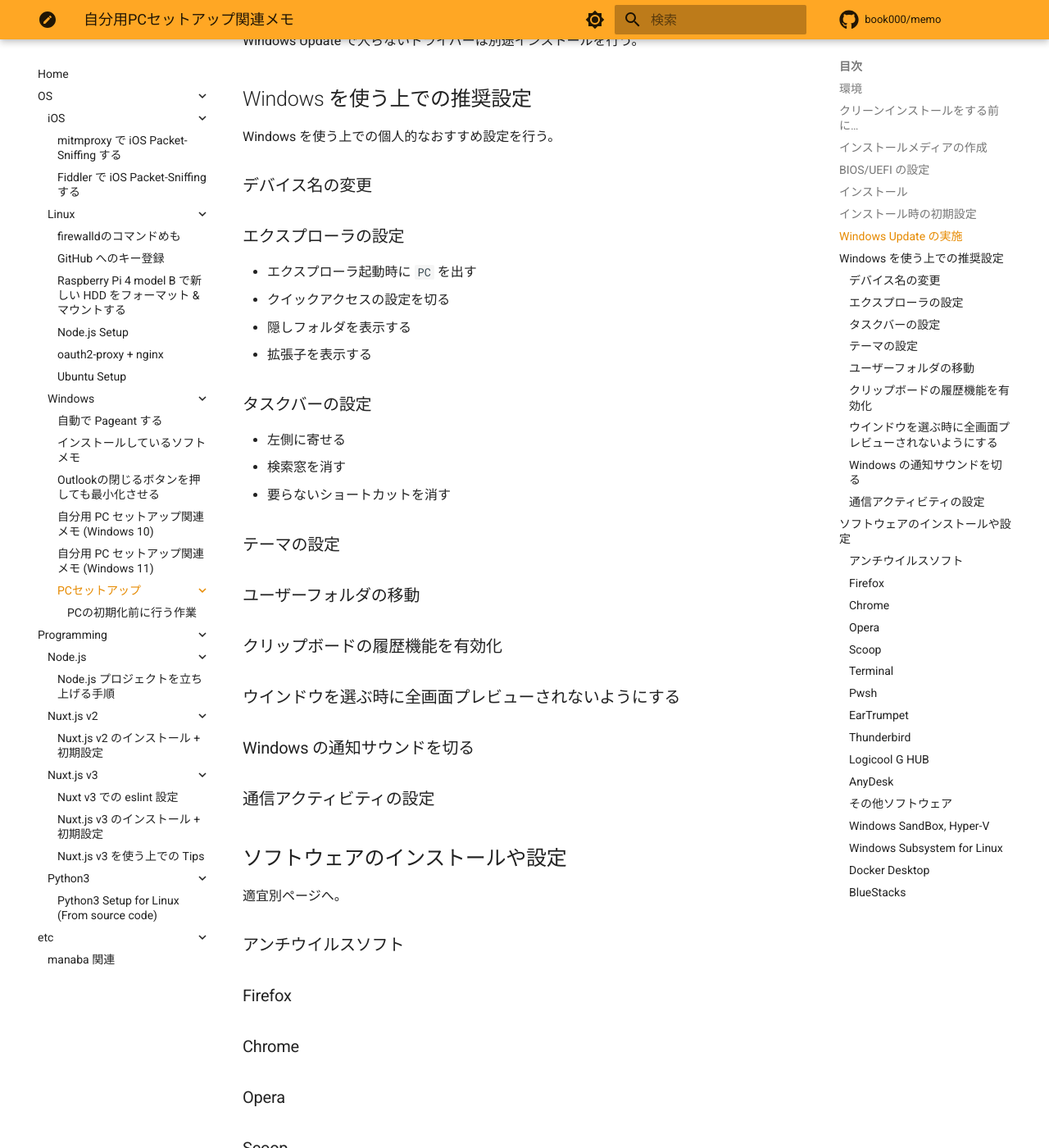
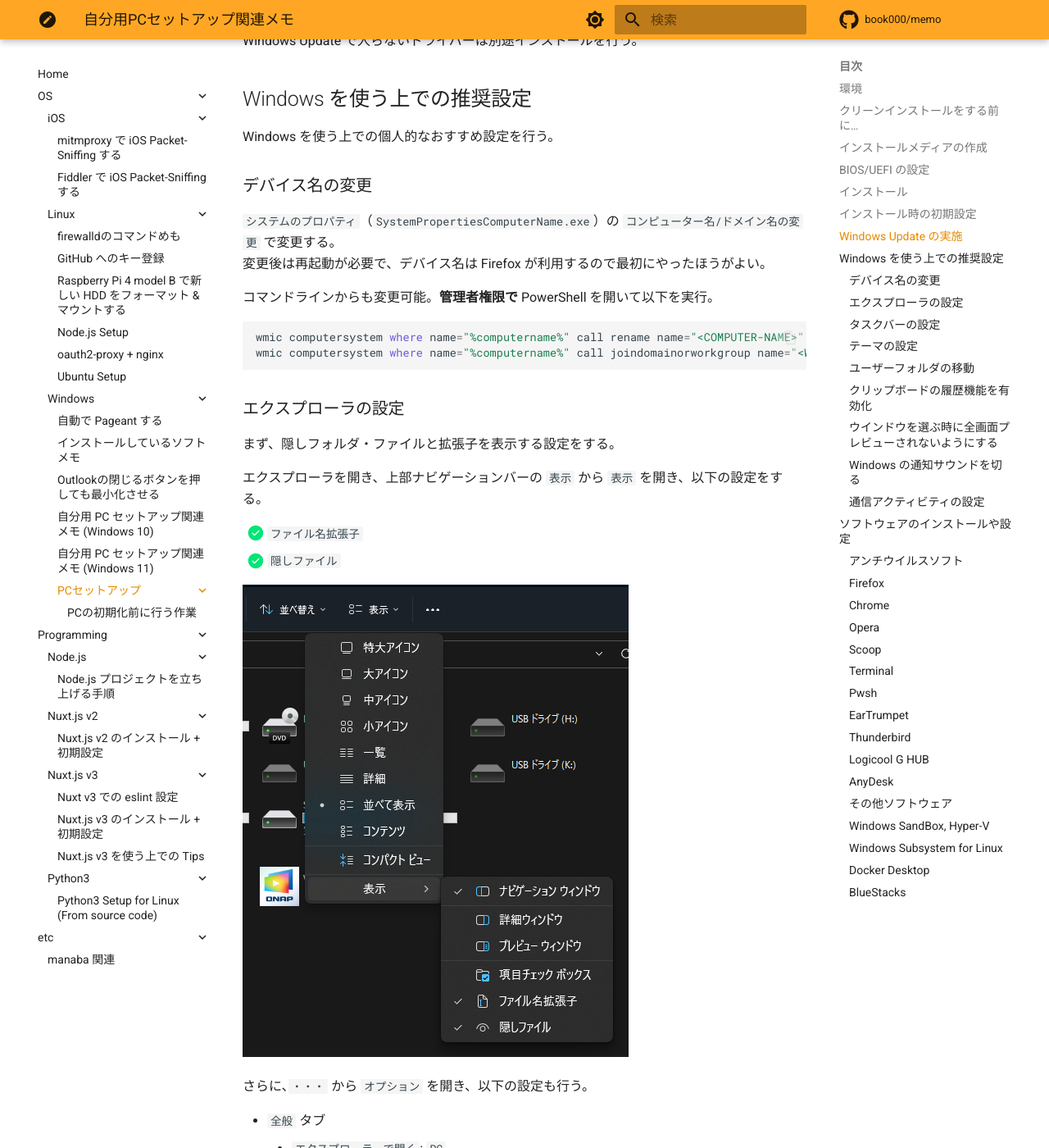
Before and after one commit to book000/memo, an MkDocs documentation site: the page built from docs/os/windows/setup/index.md, in a window 1280 px wide and 1400 px high, scrolled down 2674 px. Shown: the whole window at 82% size. Built offline with MkDocs 1.6.1 and Material for MkDocs 9.7.7, drawn with Linux system fonts in a browser that asks for light colours; comment, search, counter and statistics services are not loaded; some of the changed text lies outside the part shown.

Commit message:
feat: とりあえず途中

````diff
--- a/docs/os/windows/setup/index.md
+++ b/docs/os/windows/setup/index.md
@@ -86,12 +86,37 @@
 
 ### デバイス名の変更
 
+`システムのプロパティ`（`SystemPropertiesComputerName.exe`）の `コンピューター名/ドメイン名の変更` で変更する。
+変更後は再起動が必要で、デバイス名は Firefox が利用するので最初にやったほうがよい。
+
+コマンドラインからも変更可能。**管理者権限で** PowerShell を開いて以下を実行。
+
+```powershell
+wmic computersystem where name="%computername%" call rename name="<COMPUTER-NAME>"
+wmic computersystem where name="%computername%" call joindomainorworkgroup name="<WORKSPACE-NAME>"
+```
+
 ### エクスプローラの設定
 
-- エクスプローラ起動時に `PC` を出す
-- クイックアクセスの設定を切る
-- 隠しフォルダを表示する
-- 拡張子を表示する
+まず、隠しフォルダ・ファイルと拡張子を表示する設定をする。
+
+エクスプローラを開き、上部ナビゲーションバーの `表示` から `表示` を開き、以下の設定をする。
+
+- [x] `ファイル名拡張子`
+- [x] `隠しファイル`
+
+![](assets/image.png)
+
+さらに、`・・・` から `オプション` を開き、以下の設定も行う。
+
+- `全般` タブ
+  - `エクスプローラーで開く`: `PC`
+  - `プライバシー`
+    - [ ] `最近使用したファイルを表示する`
+    - [ ] `頻繁に使用されるフォルダーを表示する`
+    - [ ] `Office.com のファイルを表示する`
+
+![](assets/image-1.png)
 
 ### タスクバーの設定
 
@@ -145,4 +170,7 @@
 
 ### Docker Desktop
 
+- SSH Agent
+- OpenSSL のアップデート
+
 ### BlueStacks
````
Also changed, not shown: docs/os/linux/README.md (line endings or trailing spaces), docs/os/windows/setup/assets/image-1.png (added), docs/os/windows/setup/assets/image.png (added).
